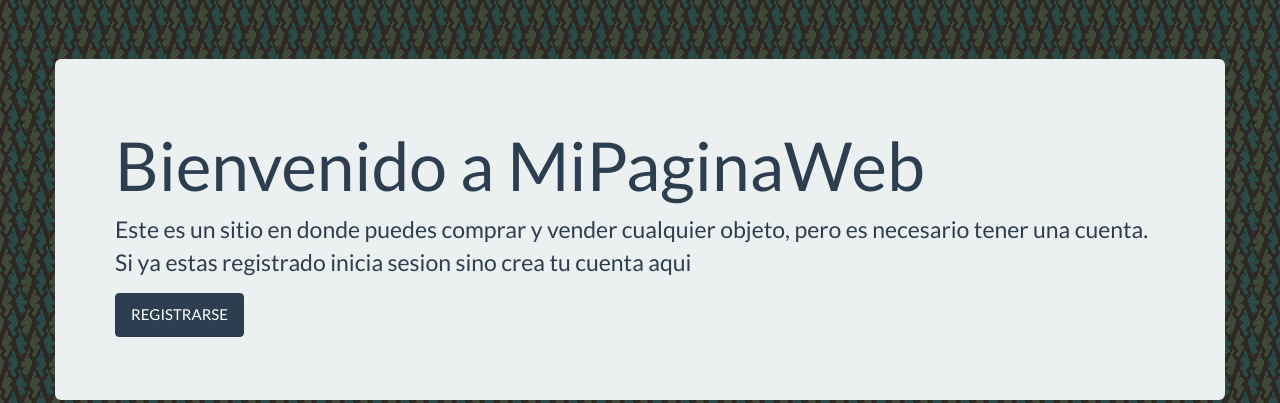
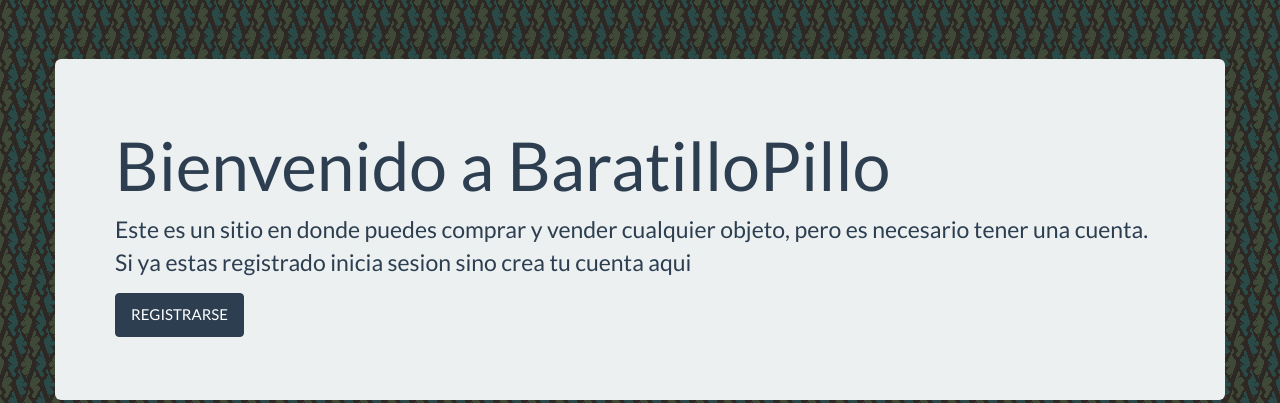
Before and after one commit to juanka94/BaratilloPillo, a PHP site: page / in a window 1280 px wide. Shown: the part 61-464 px from the top of the page. Run offline with PHP 8.4, Linux system fonts and the light colour scheme; data that the repository does not hold is empty.

Commit message:
Revert "prueba1"
This reverts commit cb650648b03d80f0a3e70994f9dc84ff4ab10b04.

```diff
--- a/index.php
+++ b/index.php
@@ -28,7 +28,7 @@
         <div class="row ">
         <!-- Jumbotron Header -->
         <header class="jumbotron hero-spacer">
-            <h1>Bienvenido a MiPaginaWeb</h1>
+            <h1>Bienvenido a BaratilloPillo</h1>
             <p>Este es un sitio en donde puedes comprar y vender cualquier objeto, pero es necesario tener una cuenta. Si ya estas registrado inicia sesion sino crea tu cuenta aqui</p>
             <p><a class="btn btn-primary btn-large" href="registrar.php">Registrarse</a>
             </p>
```
